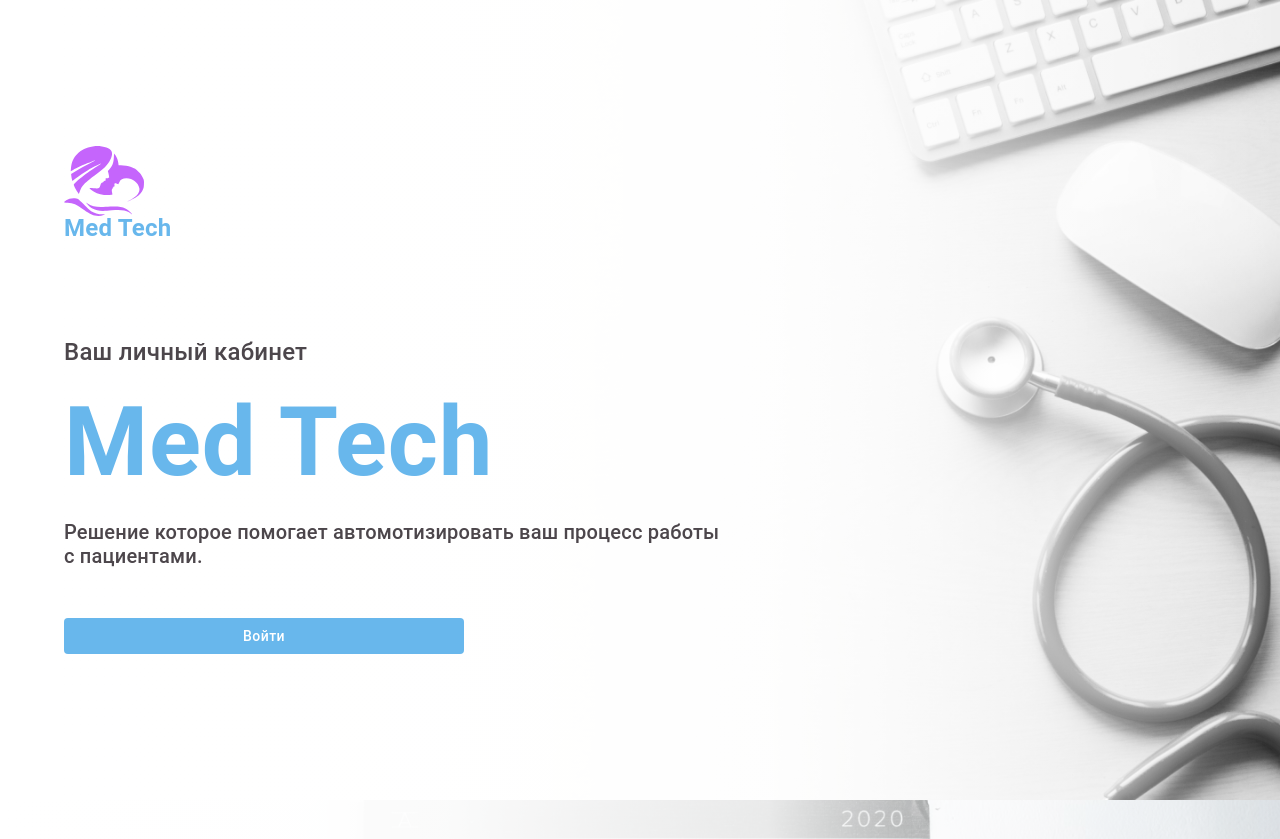
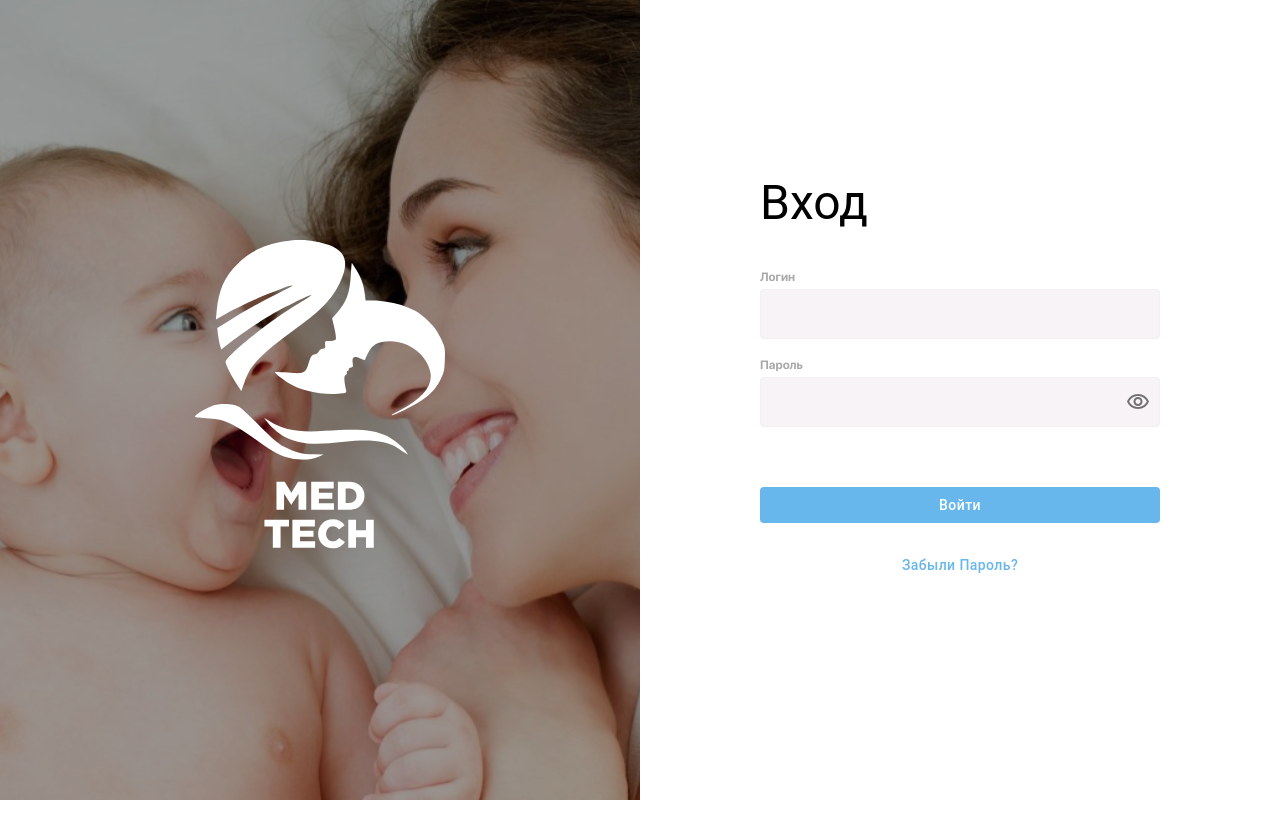
Before and after one commit to mainazarov1/MedTech, a React (Create React App) app: page / in a window 1280 px wide. Shown: the top 839 px of the page. After the commit the page ends 800 px from the top, so only its background shows below. Built offline with nearby package versions, Linux system fonts and the light colour scheme.

Commit message:
T3-232 - change routes

```diff
--- a/src/App.js
+++ b/src/App.js
@@ -19,8 +19,8 @@ function App() {
 				{/* <DocWeb /> */}
 				{/* <CalendarCustom /> */}
 				<Routes>
-					<Route path="/" element={<DocWeb />} />
-					<Route path='/auth' element={<Auth />} />
+					<Route path="/manual" element={<DocWeb />} />
+					<Route path='/' element={<Auth />} />
 					<Route path='/*' element={<Main />} />
 				</Routes>
 			</>
--- a/src/components/Header/Header.jsx
+++ b/src/components/Header/Header.jsx
@@ -8,7 +8,7 @@ export const Header = () => {
     <header className={style.header}>
       <Container>
         <div className={style.header__wrap}>
-          <Link to='/' className={style.header__logo}>
+          <Link to='/manual' className={style.header__logo}>
 						<img
 							src={icons.medTechWhite}
               alt="logo"
```
